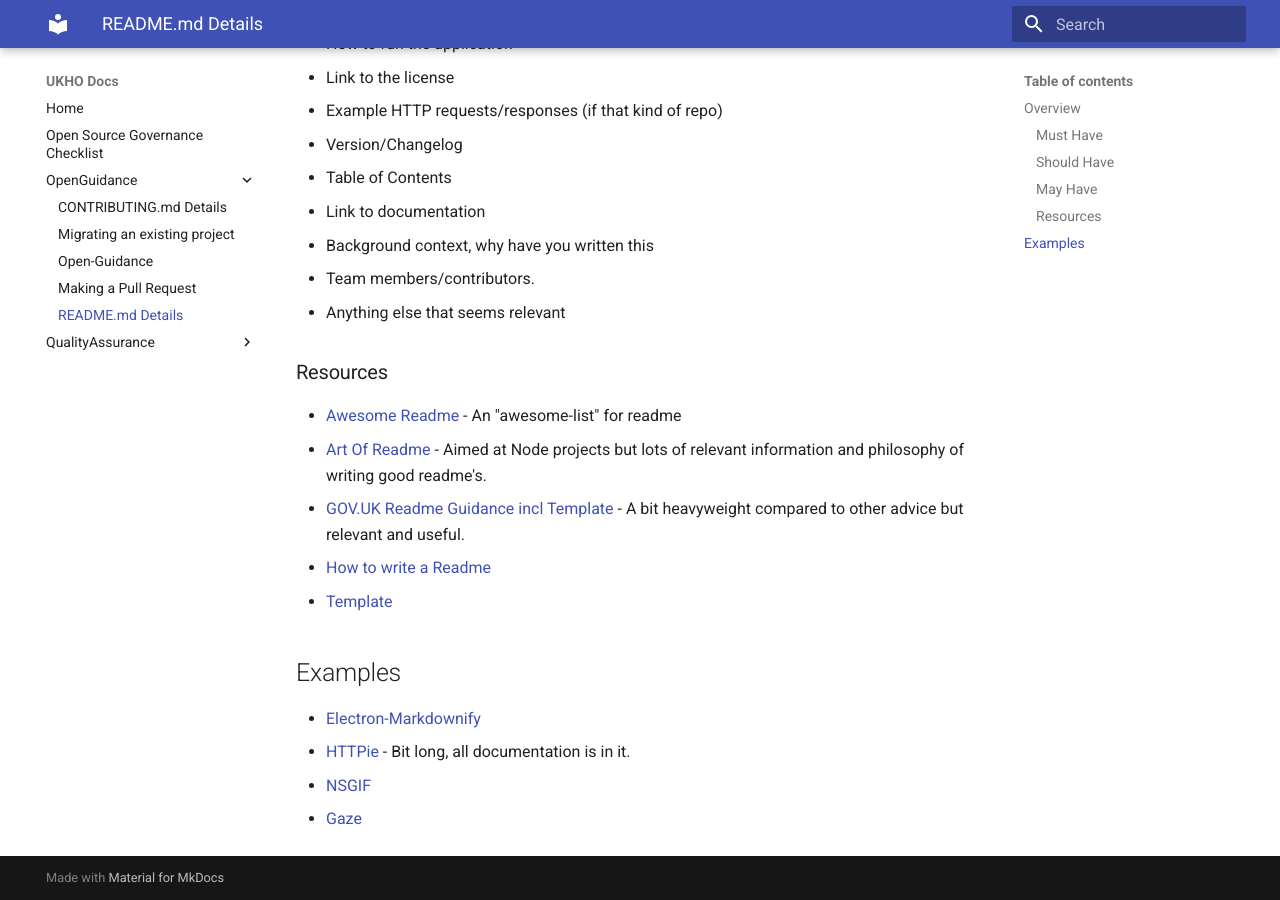
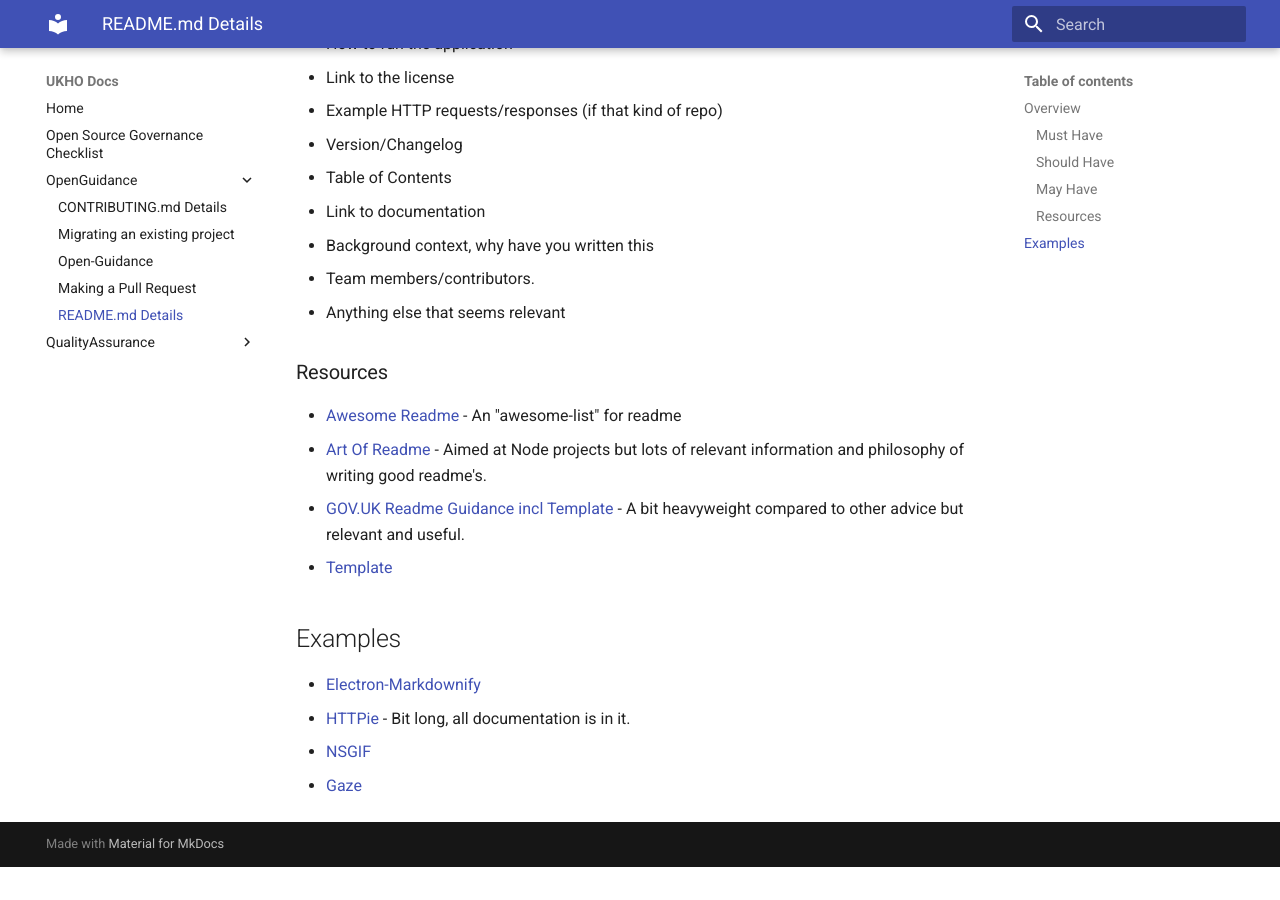
Before and after one commit to UKHO/docs, an MkDocs documentation site: the page built from docs/OpenGuidance/ReadmeDetails.md, in a window 1280 px wide and 900 px high, scrolled down 1075 px. Built offline with MkDocs 1.6.1 and Material for MkDocs 9.7.7, drawn with Linux system fonts in a browser that asks for light colours; after the commit the page ends 1942 px from its top, so only the background shows below that.

Commit message:
Removing external link on how to write README.
Author has removed the post so link 404 and will fail on our CI.

```diff
--- a/docs/OpenGuidance/ReadmeDetails.md
+++ b/docs/OpenGuidance/ReadmeDetails.md
@@ -39,7 +39,6 @@ The README.md is the first file people look in when evaluating whether to use or
 - [Awesome Readme](https://github.com/matiassingers/awesome-readme) - An "awesome-list" for readme
 - [Art Of Readme](https://github.com/noffle/art-of-readme) - Aimed at Node projects but lots of relevant information and philosophy of writing good readme's.
 - [GOV.UK Readme Guidance incl Template](https://docs.publishing.service.gov.uk/manual/readmes.html) - A bit heavyweight compared to other advice but relevant and useful.
-- [How to write a Readme](http://jfhbrook.github.io/2011/11/09/readmes.html)
 - [Template](https://github.com/RichardLitt/standard-readme)
 
 ## Examples
```
